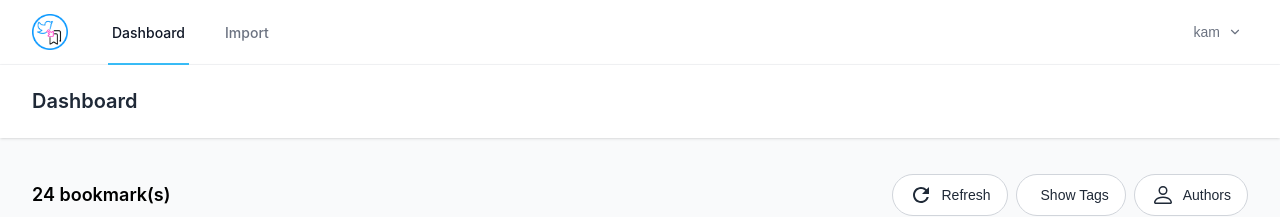
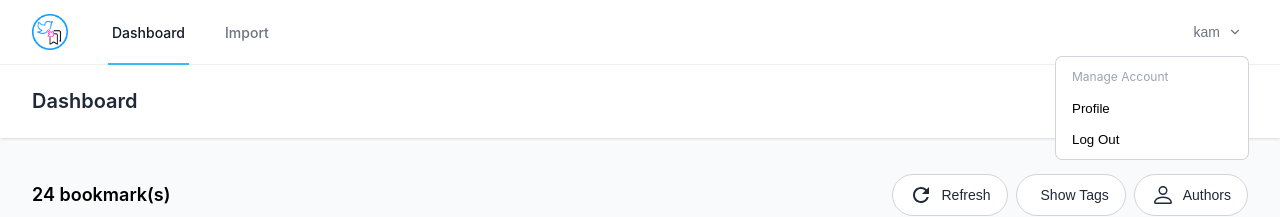
Before and after one commit to khamudom/save-to-bookmarks-clone, a Next.js app: page / in a window 1280 px wide. Both pictures are taken after a click on the button "kam". Shown: the top 217 px of the page. Built offline with nearby package versions, Linux system fonts and the light colour scheme.

Commit message:
add flyout component

```diff
--- /dev/null
+++ b/components/Flyout.tsx
@@ -0,0 +1,18 @@
+import React from 'react';
+import styles from '../styles/Flyout.module.css';
+
+export interface FlyoutProps {
+  className?: string;
+}
+
+export const Flyout = ({ className }: FlyoutProps) => {
+  return (
+    <div className={`${className} ${styles.flyout}`}>
+      <div className={styles.content}>
+        <div className={styles.title}>Manage Account</div>
+        <button className={styles.btn}>Profile</button>
+        <button className={styles.btn}>Log Out</button>
+      </div>
+    </div>
+  );
+};
--- a/components/Navbar.tsx
+++ b/components/Navbar.tsx
@@ -1,8 +1,9 @@
-import React from 'react';
+import React, { useEffect, useRef, useState } from 'react';
 import Link from 'next/link';
 import { NextRouter, useRouter } from 'next/router';
 import { FiChevronDown } from 'react-icons/fi';
 import styles from '../styles/Navbar.module.css';
+import { Flyout } from './Flyout';
 
 export interface NavigationLinkProps {
   href: string;
@@ -26,7 +27,24 @@ function NavigationLink({ href, text, router }: NavigationLinkProps) {
 const navigationRoutes = ['dashboard', 'import'];
 
 export const Navbar = () => {
+  const [open, setOpen] = useState(false);
   const router = useRouter();
+
+  let flyoutRef: any = useRef();
+
+  useEffect(() => {
+    let handler = (e: MouseEvent) => {
+      if (!flyoutRef.current.contains(e.target)) {
+        setOpen(false);
+      }
+    };
+
+    document.addEventListener('mousedown', handler);
+
+    return () => {
+      document.removeEventListener('mousedown', handler);
+    };
+  }, []);
 
   return (
     <nav className={styles.nav}>
@@ -53,11 +71,16 @@ export const Navbar = () => {
               })}
             </div>
           </div>
-          <div className={styles.navRight}>
-            <button className={styles.menu}>
+          <div className={styles.navRight} ref={flyoutRef}>
+            <button className={styles.menu} onClick={() => setOpen(!open)}>
               kam
               <FiChevronDown className={styles.menuIcon} />
             </button>
+            <Flyout
+              className={`${styles.flyout} ${
+                open ? `${styles.active}` : `${styles.inactive}`
+              }`}
+            />
           </div>
         </div>
       </div>
--- /dev/null
+++ b/styles/Flyout.module.css
@@ -0,0 +1,34 @@
+.flyout {
+  width: 12rem;
+  font-size: 0.875rem;
+  line-height: 1.25rem;
+  background-color: #ffffff;
+  box-shadow: 0px 0px 0px 1px rgb(209, 213, 219);
+  margin-top: 0.5rem;
+  border-radius: 0.375rem;
+}
+
+.content {
+  display: flex;
+  flex-direction: column;
+  padding: 0.25rem 0;
+}
+
+.title {
+  font-size: 0.75rem;
+  line-height: 1rem;
+  color: rgb(156 163 175);
+  padding: 0.5rem 1rem;
+}
+
+.btn {
+  background-color: transparent;
+  border: none;
+  outline: none;
+  padding: 0.5rem 1rem;
+  text-align: left;
+}
+
+.btn:hover {
+  background-color: rgb(243 244 246);
+}
--- a/styles/Navbar.module.css
+++ b/styles/Navbar.module.css
@@ -20,6 +20,10 @@
 .navLeft {
   display: flex;
   align-items: center;
+}
+
+.navRight {
+  position: relative;
 }
 
 .logo {
@@ -61,6 +65,7 @@
   border: none;
   color: rgb(107 114 128);
   font-size: 0.875rem;
+  height: 34px;
 }
 
 .menu:hover {
@@ -71,3 +76,24 @@
 .menuIcon {
   margin-inline-start: 0.5rem;
 }
+
+.flyout {
+  transform-origin: top right;
+  z-index: 50;
+  position: absolute;
+  right: 0;
+}
+
+.flyout.inactive {
+  opacity: 0;
+  visibility: hidden;
+  transform: translateY(-5px) scale(0.9);
+  transition: 100ms ease-out;
+}
+
+.flyout.active {
+  opacity: 1;
+  visibility: visible;
+  transform: translateY(0) scale(1);
+  transition: 100ms ease-out;
+}
```
